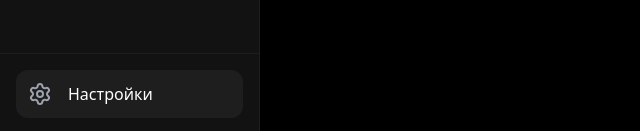
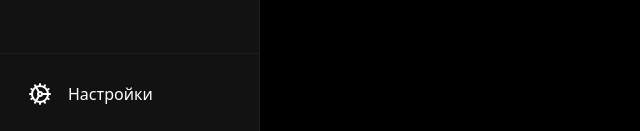
Before and after one commit to IsNotAcceptable/Melomash, a React (Vite) app: page / in a window 1280 px wide. Shown: the part 666-797 px from the top of the page, without its empty margins (0-640 px from the left). Built offline with nearby package versions, Linux system fonts and the light colour scheme.

Commit message:
Fixed settings icon

```diff
--- a/src/App.tsx
+++ b/src/App.tsx
@@ -1,6 +1,6 @@
 import React, { useState, useEffect, useRef } from "react";
-import { Youtube, Music, Disc, MessageCircle, Settings } from "lucide-react";
-import { useTheme, themes, getAccentColorClass } from "./ThemeContext";
+import { Youtube, Music, Disc, MessageCircle, Cog } from "lucide-react";
+import { useTheme, themes, getAccentColorClass, getAccentColorValue } from "./ThemeContext";
 import SettingsModal from "./SettingsModal";
 import Snowflakes from "./Snowflakes";
 
@@ -230,17 +230,22 @@ const App: React.FC = () => {
         </nav>
 
         <div
-          className="p-4 border-t"
+          className={`border-t ${isExpanded ? "p-4" : "p-3 flex justify-center"}`}
           style={{ borderColor: currentTheme.border }}
         >
           <button
             onClick={() => setIsSettingsOpen(true)}
-            className="w-full flex items-center p-3 rounded-xl transition-all hover:opacity-80"
-            style={{ backgroundColor: currentTheme.hover }}
+            className={`w-full flex items-center p-3 rounded-xl transition-all duration-200 group`}
+            style={{
+              backgroundColor: "transparent",
+            }}
           >
-            <Settings size={24} style={{ color: currentTheme.textSecondary }} />
+            <Cog
+              className={`${getAccentColorClass(accentColor, theme)} shrink-0`}
+              size={24}
+            />
             <span
-              className={`ml-4 font-medium transition-opacity duration-300 ${
+              className={`ml-4 font-medium truncate transition-opacity duration-300 ${
                 isExpanded ? "opacity-100" : "opacity-0"
               }`}
             >
```
